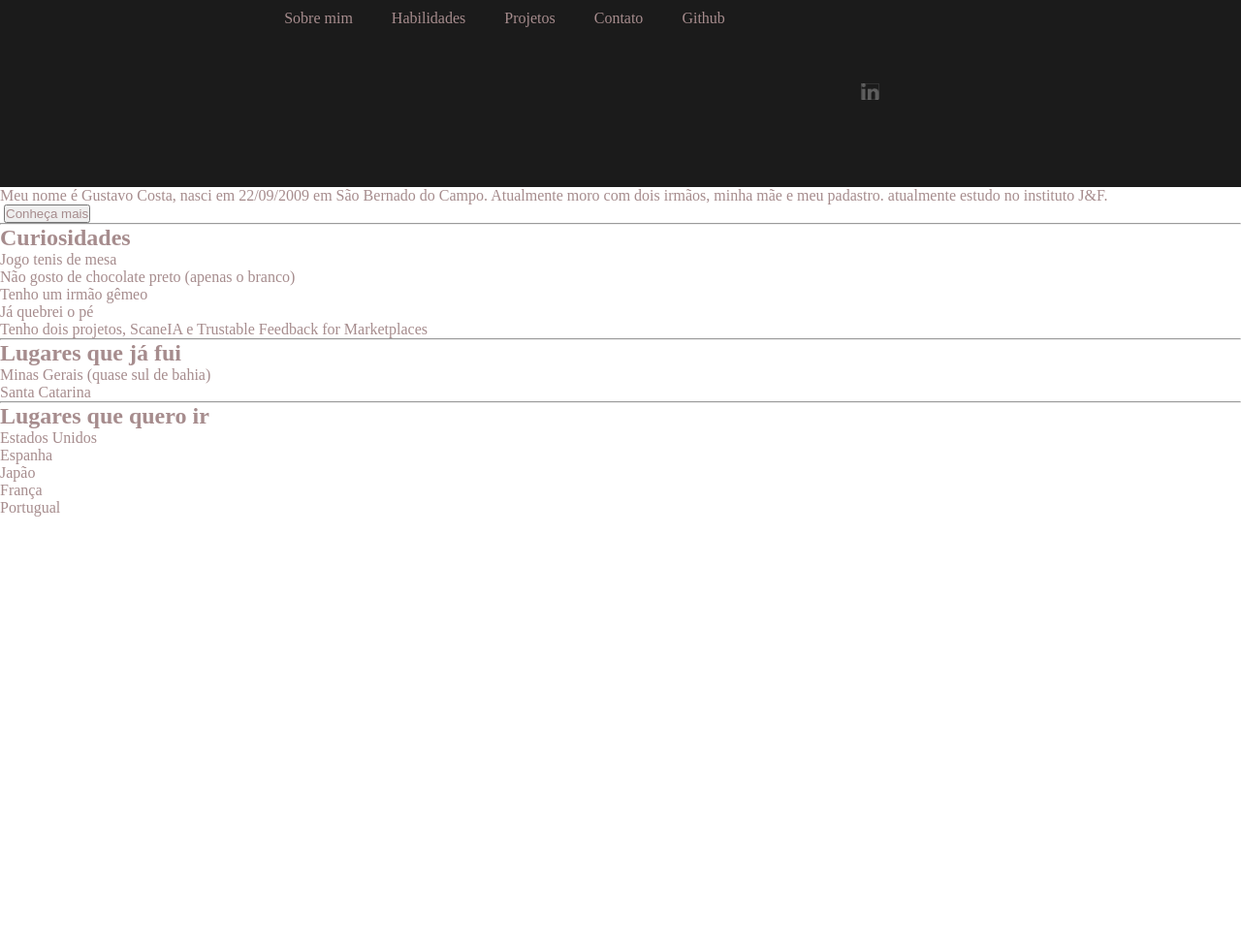
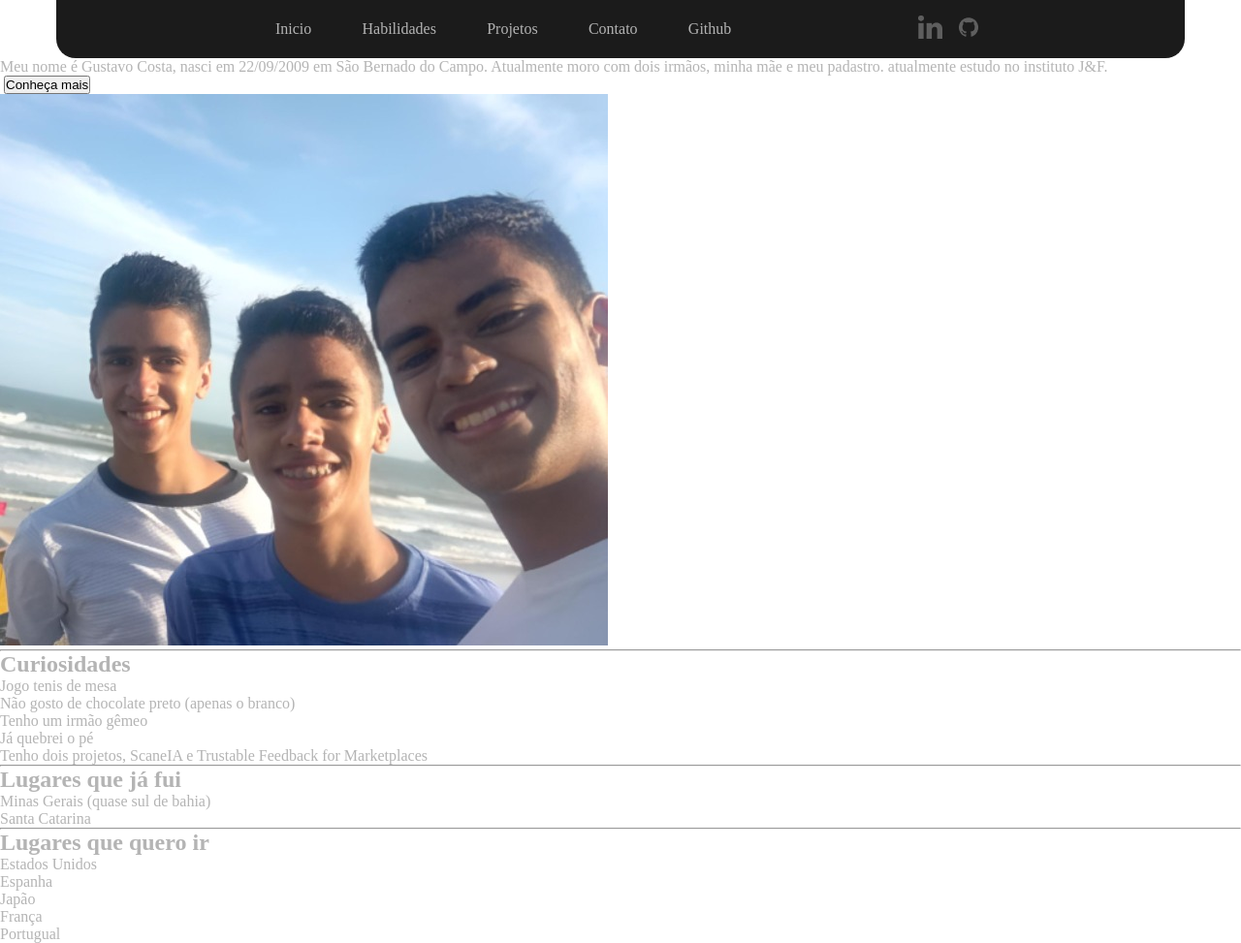
Before and after one commit to GustavoCostaAM/about-me, a plain HTML site: page Pagina Inicial/index.html in a window 1280 px wide. Shown: the whole page at 97% size. Before the commit the page ends 800 px from the top, so only its background shows below. Drawn offline with Linux system fonts and the light colour scheme.

Commit message:
header da pagina inicial feito

```diff
--- a/Pagina Inicial/index.html
+++ b/Pagina Inicial/index.html
@@ -9,26 +9,36 @@
 <body>
     <header>
         <nav>
+            <div>
                 <ul class="ulHeader">
-                <li><a href="#about-me">Sobre mim</a></li>
+                    <li><a href="#inicio">Inicio</a></li>
                     <li><a href="#habilidades">Habilidades</a></li>
                     <li><a href="#projetos">Projetos</a></li>
                     <li><a href="#contato">Contato</a></li>
                     <li><a href="#github">Github</a></li>
                 </ul>
+            </div>
 
+            <div>
                 <ul class="ulHeader" id="linksHeader">
                     <li><a href="#"><img src="/images/homePage/LinkedIn.png" alt="Link do LinkedIn" class="imgIcoHeader"></a></li>
+                    <li><a href="#"><img src="/images/homePage/github.png" alt="Link do Github" class="imgIcoHeader" id="imgGithub"></a></li>
                 </ul>
+            </div>
         </nav>
     </header>
 
-    <section id="aboutMe"> <!-- Section about me -->
+    <section id="inicio"> <!-- Section about me -->
+        <div>
             <p>Meu nome é Gustavo Costa, nasci em 22/09/2009 em São Bernado do Campo. Atualmente moro com dois irmãos, minha mãe e meu padastro.
                 atualmente estudo no instituto J&F.
             </p>
             <img src="" alt="" srcset="">
             <a href="#Curiosidades"><button>Conheça mais</button></a>
+        </div>
+        <div>
+            <img src="/images/homePage/fotoMain.jpg" alt="Minha foto">
+        </div>
     </section>
 
     <hr> <!-- Divisa de tópico -->
--- a/Pagina Inicial/style.css
+++ b/Pagina Inicial/style.css
@@ -1,44 +1,56 @@
 *{
     margin: 0;
     padding: 0;
-    color: #A68C8D;
+    /* border: solid 1px black; */
 }
+
+/* Configurações Gerais */
+a{
+    text-decoration: none;
+    color: inherit;
+}
+
+body{
+    color: #b4b4b4;
+}
+
 /* Estilizando header */
-
 header{
     display: flex;
-    justify-content: space-around;
+    justify-content: center;
 
-    background-color: #1B1B1B;
+    position: sticky;
+    top: 0;
 }
 
-nav{
+header > nav {
+    background-color: #1B1B1B;
+    padding: 2vh 2vw;
+
     display: flex;
+    justify-content: space-around;
+    align-items: center;
+
+    width: 87vw;
+    border-bottom-left-radius: 20px;
+    border-bottom-right-radius: 20px;
 }
 
 .ulHeader{
+    list-style-type: none;
     display: flex;
-    justify-self: center;
-    list-style-type: none;
-    margin: 10px;
+
+    gap: 0 20%;
+
+    text-align: center;
+    align-items: center;
 }
 
-.ulHeader > li a:link{
-    margin: 0px 20px 0px 20px;
-    text-decoration: none;
-    color: #A68C8D;
+#linksHeader{
+    display: flex;
+    gap: 30%;
 }
-
-.ulHeader > li > a:visited{
-    text-decoration: none;
-    color: #A68C8D;
+.imgIcoHeader{
+    height: 3vh;
+    width: auto;
 }
-
-.imgIcoHeader{
-
-    transform: scale(0.1);
-
-    border: 1px solid white;
-}
-
-/* CONTINUAR ARRUMANDO A IMAGEM DO LINKEDIN, ADD AS IMAGENS PRIMEIRO E ARRUMAR A LISTA */
```
Also changed, not shown: images/homePage/fotoMain.jpg (added), images/homePage/github.png (added). Lines whose indentation alone changed are shown as unchanged.
